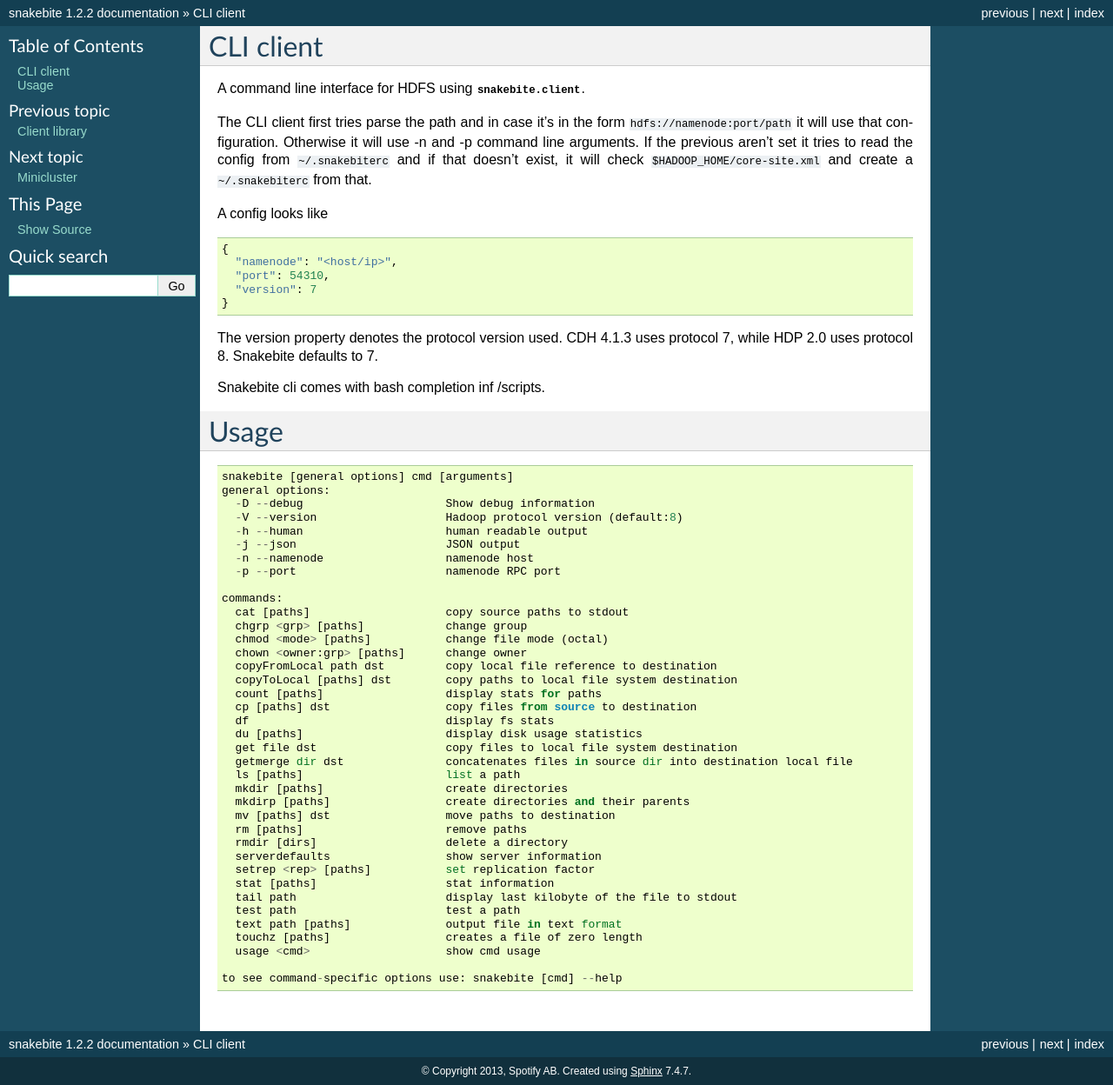
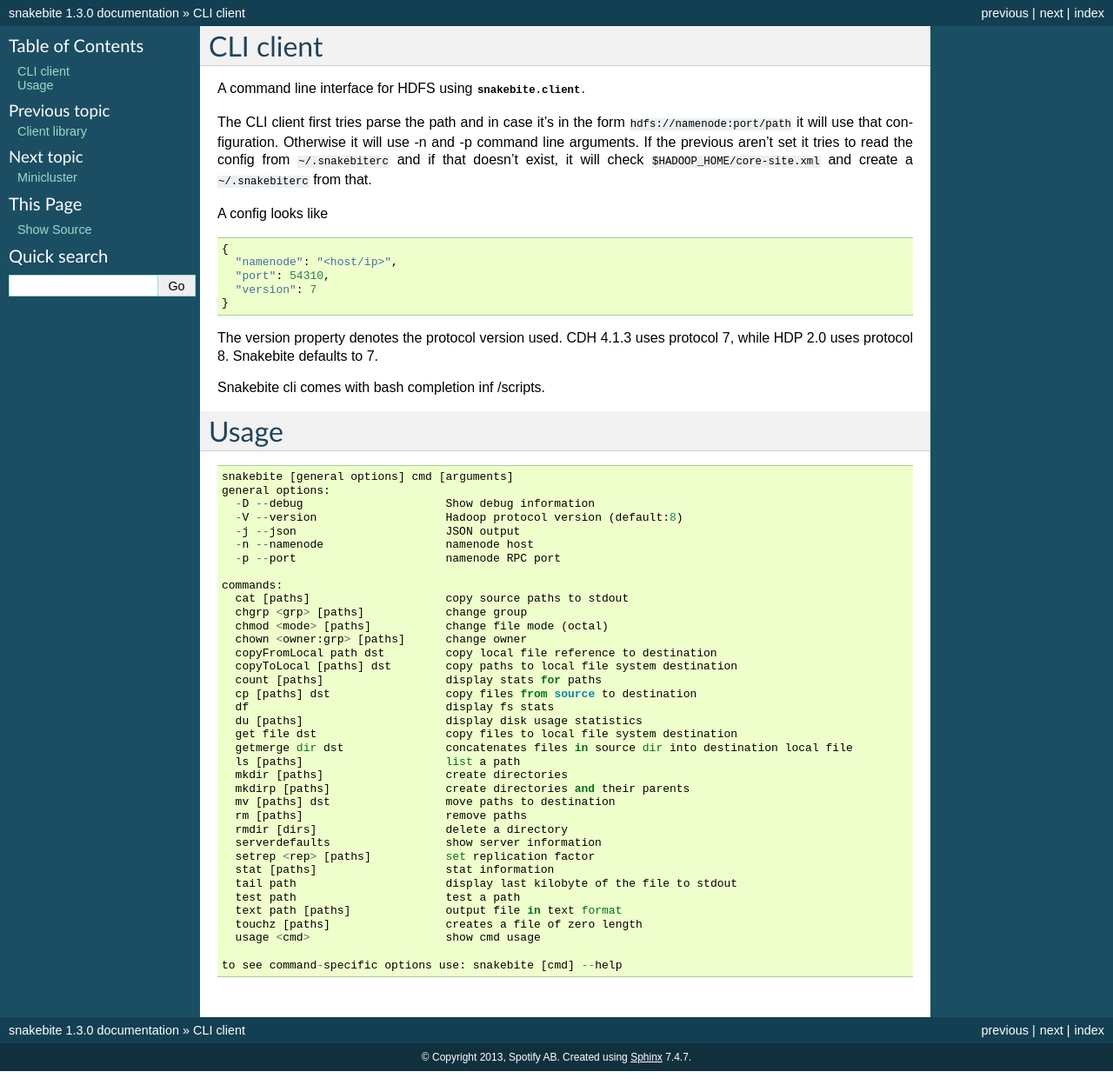
Before and after one commit to spotify/snakebite, a Sphinx documentation site: the page built from doc/source/cli.rst, in a window 1280 px wide. Shown: the whole page at 87% size. Built offline with Sphinx 7.4.7, drawn with Linux system fonts in a browser that asks for light colours.

Commit message:
Updated documentation
Change-Id: I1fb1b11d41c4f2bef5e02ebf1bb62239486e9a13

```diff
--- a/doc/source/cli.rst
+++ b/doc/source/cli.rst
@@ -32,7 +32,6 @@ Usage
     general options:
       -D --debug                     Show debug information
       -V --version                   Hadoop protocol version (default:8)
-      -h --human                     human readable output
       -j --json                      JSON output
       -n --namenode                  namenode host
       -p --port                      namenode RPC port
--- a/doc/source/conf.py
+++ b/doc/source/conf.py
@@ -48,9 +48,9 @@ copyright = u'2013, Spotify AB'
 # built documents.
 #
 # The short X.Y version.
-version = '1.2.2'
+version = '1.3.0'
 # The full version, including alpha/beta/rc tags.
-release = '1.2.2'
+release = '1.3.0'
 
 # The language for content autogenerated by Sphinx. Refer to documentation
 # for a list of supported languages.
```
